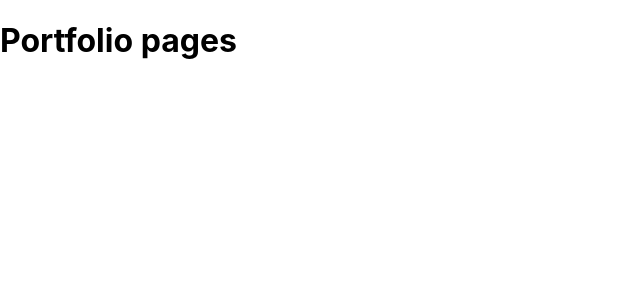
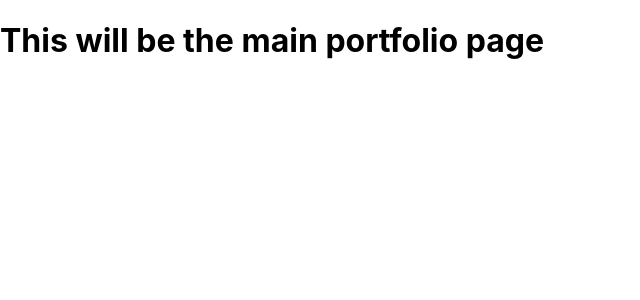
Before and after one commit to ehosaini/portfolio, a Next.js app: page / in a window 1280 px wide. Shown: the top 300 px of the page, without its empty margins (0-640 px from the left). Built offline with nearby package versions, Linux system fonts and the light colour scheme.

Commit message:
Add initial structure for the pages

```diff
--- a/components/test-component.js
+++ b/components/test-component.tsx
@@ -1,7 +1,7 @@
 import "tailwindcss/tailwind.css";
 
 function TestComponent(){
-    return (<h1 className={"text-red-500"}>Portfolio pages</h1>);
+    return (<h1 className={"text-red-500"}>This will be the main portfolio page</h1>);
 }
 
 export default TestComponent
```
Also changed, not shown: pages/portfolio/loopstudios/index.tsx (added, +7 -0 lines), 1 other file (tests, documents, lock files or other folders).
